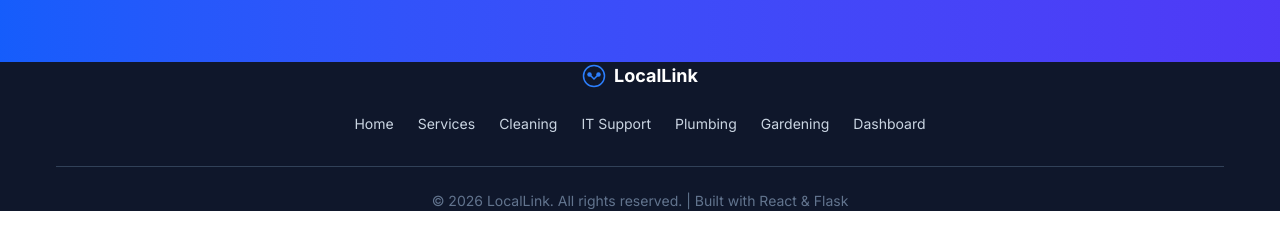
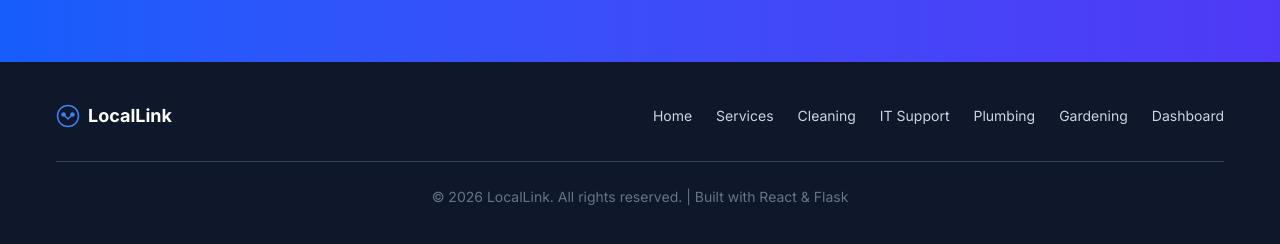
Before and after one commit to MrNawir/LocalLink-Frontend, a React (Vite) app in the folder client/: page / in a window 1280 px wide. Shown: the part 1417-1661 px from the top of the page. Before the commit the page ends 1628 px from the top, so only its background shows below. Built offline with nearby package versions, Linux system fonts and the light colour scheme; no server answers.

Commit message:
fix: Footer inline styles, re-seed images

```diff
--- a/client/src/components/Footer.jsx
+++ b/client/src/components/Footer.jsx
@@ -3,33 +3,33 @@ import { Link } from 'react-router-dom';
 
 function Footer() {
     return (
-        <footer className="bg-slate-900 text-slate-300">
-            <div className="container mx-auto px-4 py-10">
-                <div className="flex flex-col md:flex-row md:items-center md:justify-between gap-6">
+        <footer style={{ backgroundColor: '#0f172a', color: '#cbd5e1', padding: '40px 0' }}>
+            <div style={{ maxWidth: '1200px', margin: '0 auto', padding: '0 16px' }}>
+                <div style={{ display: 'flex', flexWrap: 'wrap', justifyContent: 'space-between', alignItems: 'center', gap: '24px' }}>
                     {/* Brand */}
-                    <div className="flex items-center space-x-2">
-                        <svg className="w-6 h-6 text-blue-500" viewBox="0 0 32 32" fill="none" xmlns="http://www.w3.org/2000/svg">
+                    <div style={{ display: 'flex', alignItems: 'center', gap: '8px' }}>
+                        <svg style={{ width: '24px', height: '24px', color: '#3b82f6' }} viewBox="0 0 32 32" fill="none">
                             <circle cx="16" cy="16" r="14" stroke="currentColor" strokeWidth="2"/>
                             <circle cx="10" cy="14" r="3" fill="currentColor"/>
                             <circle cx="22" cy="14" r="3" fill="currentColor"/>
                             <path d="M10 14L16 20L22 14" stroke="currentColor" strokeWidth="2" strokeLinecap="round"/>
                         </svg>
-                        <span className="text-lg font-bold text-white">LocalLink</span>
+                        <span style={{ fontSize: '18px', fontWeight: 'bold', color: '#ffffff' }}>LocalLink</span>
                     </div>
 
                     {/* Links */}
-                    <div className="flex flex-wrap gap-6 text-sm">
-                        <Link to="/" className="hover:text-white transition-colors">Home</Link>
-                        <Link to="/marketplace" className="hover:text-white transition-colors">Services</Link>
-                        <Link to="/marketplace?category=Home Cleaning" className="hover:text-white transition-colors">Cleaning</Link>
-                        <Link to="/marketplace?category=IT Support" className="hover:text-white transition-colors">IT Support</Link>
-                        <Link to="/marketplace?category=Plumbing" className="hover:text-white transition-colors">Plumbing</Link>
-                        <Link to="/marketplace?category=Gardening" className="hover:text-white transition-colors">Gardening</Link>
-                        <Link to="/admin" className="hover:text-white transition-colors">Dashboard</Link>
+                    <div style={{ display: 'flex', flexWrap: 'wrap', gap: '24px', fontSize: '14px' }}>
+                        <Link to="/" style={{ color: '#cbd5e1', textDecoration: 'none' }}>Home</Link>
+                        <Link to="/marketplace" style={{ color: '#cbd5e1', textDecoration: 'none' }}>Services</Link>
+                        <Link to="/marketplace?category=Home Cleaning" style={{ color: '#cbd5e1', textDecoration: 'none' }}>Cleaning</Link>
+                        <Link to="/marketplace?category=IT Support" style={{ color: '#cbd5e1', textDecoration: 'none' }}>IT Support</Link>
+                        <Link to="/marketplace?category=Plumbing" style={{ color: '#cbd5e1', textDecoration: 'none' }}>Plumbing</Link>
+                        <Link to="/marketplace?category=Gardening" style={{ color: '#cbd5e1', textDecoration: 'none' }}>Gardening</Link>
+                        <Link to="/admin" style={{ color: '#cbd5e1', textDecoration: 'none' }}>Dashboard</Link>
                     </div>
                 </div>
 
-                <div className="border-t border-slate-700 mt-8 pt-6 text-center text-sm text-slate-500">
+                <div style={{ borderTop: '1px solid #334155', marginTop: '32px', paddingTop: '24px', textAlign: 'center', fontSize: '14px', color: '#64748b' }}>
                     <p>&copy; 2026 LocalLink. All rights reserved. | Built with React & Flask</p>
                 </div>
             </div>
```
